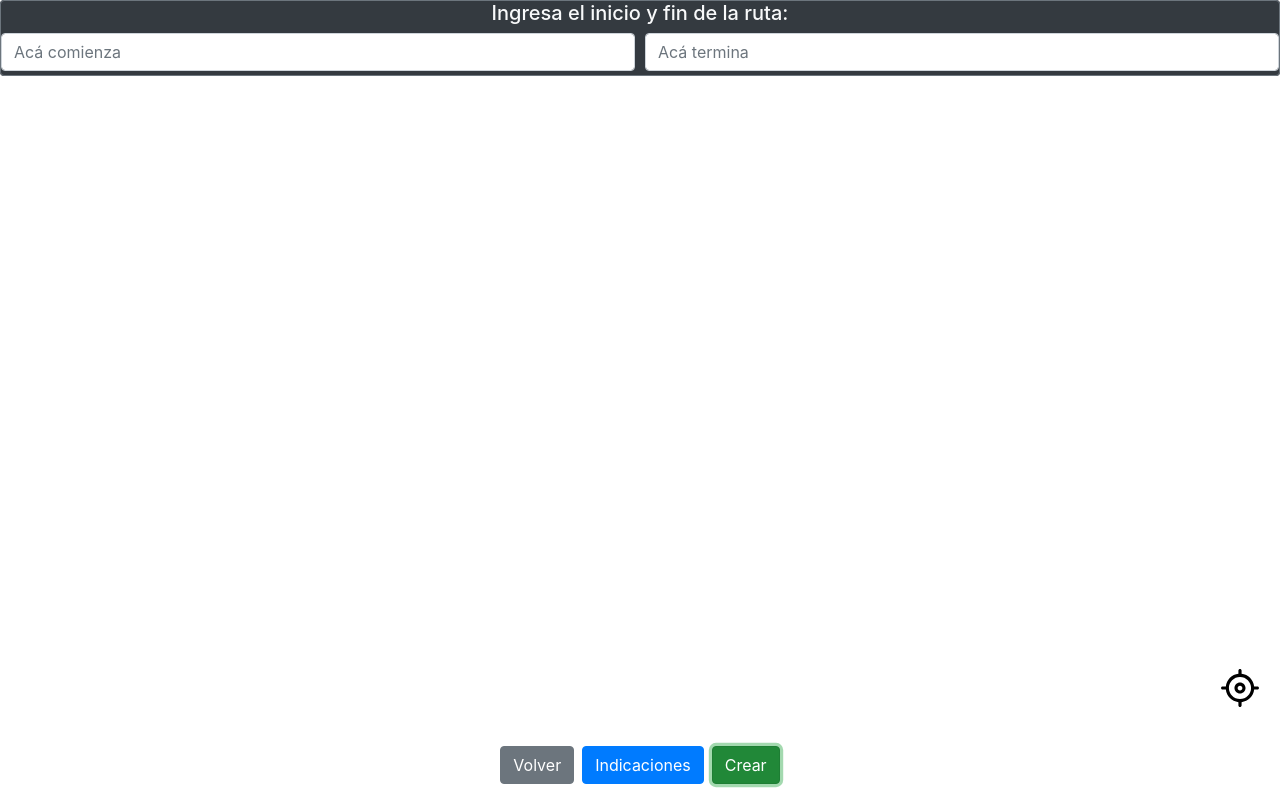
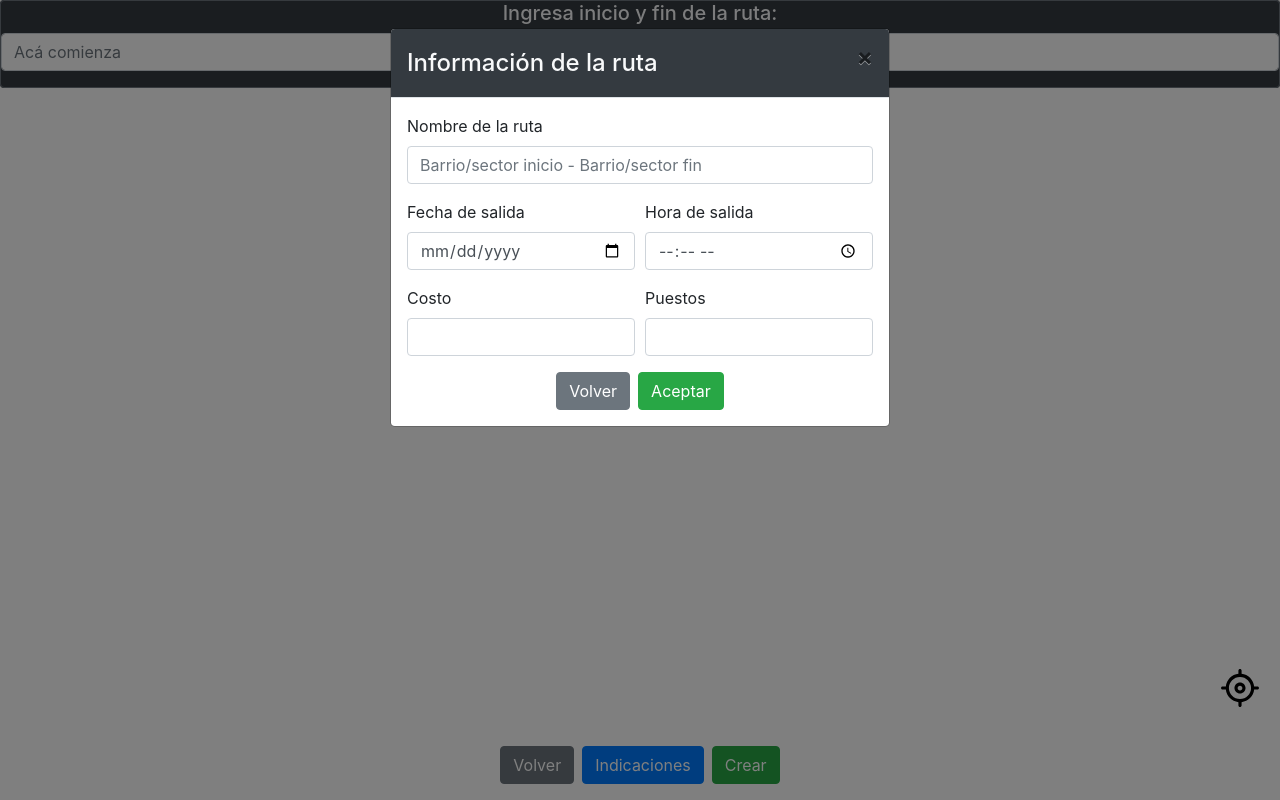
Before and after one commit to machucagelvez/carpooling-front, a React (Create React App) app: page /createroute in a window 1280 px wide. Both pictures are taken after a click on the button "Crear". Built offline with nearby package versions, Linux system fonts and the light colour scheme.

Commit message:
Guardar ruta

```diff
--- /dev/null
+++ b/src/components/ModalNewRoute.js
@@ -0,0 +1,167 @@
+import { Formik } from 'formik';
+import { useState } from 'react'
+import { withRouter } from "react-router-dom";
+import {Modal, Button, Form, Col, Row } from 'react-bootstrap'
+import * as yup from 'yup';
+
+const schema = yup.object().shape({
+    routeName: yup.string().required('Campo obligatorio'),
+    schedule: yup.string().required('Campo obligatorio'),
+    time: yup.string().required('Campo obligatorio'),
+    cost: yup.number().required('Campo obligatorio'),
+    spaces: yup.number().required('Campo obligatorio')
+})
+
+function SaveRoute(values) {
+    console.log(values)
+    fetch('http://localhost:4000/route',{
+            method: 'POST',
+            body:JSON.stringify(values),
+            headers:{
+                'Accept': 'application/json',
+                'Content-Type': 'application/json'
+            }
+        })
+        .then(res => res.json())
+        .then(data => {
+            if(data.message!=='Ruta creada') {
+                return window.alert(data.message)
+            }else{
+                //this.props.history.push('/routes')
+                return console.log(data)
+            }
+
+        })
+}
+
+function ModalNewRoute() {
+    const [show, setShow] = useState(false);
+
+    const handleClose = () => setShow(false);
+    const handleShow = () => setShow(true);
+
+    return (
+        <>
+            <Button className="btn btn-success" onClick={handleShow}>
+                Crear
+            </Button>
+
+            <Modal show={show} onHide={handleClose} >
+                <Modal.Header className="bg-dark" closeButton>
+                <Modal.Title className="text-light" >Información de la ruta</Modal.Title>
+                </Modal.Header>
+                <Modal.Body>
+                    <Formik
+                        validationSchema={schema}
+                        onSubmit={(values, actions) => {
+                            SaveRoute(values)
+                            actions.setSubmitting(false);
+
+                        }}
+                        initialValues={{
+                            routeName: '',
+                            schedule: '',
+                            time: '',
+                            cost: '',
+                            spaces: ''
+                        }}
+                    >
+                        {({
+                            handleSubmit,
+                            handleChange,
+                            handleBlur,
+                            values,
+                            touched,
+                            errors
+                        }) => (
+                            <Form noValidate onSubmit={handleSubmit}>
+                                <Form.Group>
+                                    <Form.Label>Nombre de la ruta</Form.Label>
+                                    <Form.Control
+                                        type="text"
+                                        placeholder="Barrio/sector inicio - Barrio/sector fin"
+                                        name="routeName"
+                                        value={values.routeName}
+                                        onChange={handleChange}
+                                        onBlur={handleBlur}
+                                        isInvalid={touched.routeName && errors.routeName}
+                                    />
+                                    <Form.Control.Feedback type="invalid">
+                                        {errors.routeName}
+                                    </Form.Control.Feedback>
+                                </Form.Group>
+                                <Form.Row>
+                                    <Form.Group as={Col}>
+                                        <Form.Label>Fecha de salida</Form.Label>
+                                        <Form.Control
+                                            type="date"
+                                            name="schedule"
+                                            value={values.schedule}
+                                            onChange={handleChange}
+                                            onBlur={handleBlur}
+                                            isInvalid={touched.schedule && errors.schedule}
+                                        />
+                                        <Form.Control.Feedback type="invalid">
+                                            {errors.schedule}
+                                        </Form.Control.Feedback>
+                                    </Form.Group>
+                                    <Form.Group as={Col}>
+                                        <Form.Label>Hora de salida</Form.Label>
+                                        <Form.Control
+                                            type="time"
+                                            name="time"
+                                            value={values.time}
+                                            onChange={handleChange}
+                                            onBlur={handleBlur}
+                                            isInvalid={touched.time && errors.time}
+                                        />
+                                        <Form.Control.Feedback type="invalid">
+                                            {errors.time}
+                                        </Form.Control.Feedback>
+                                    </Form.Group>
+                                </Form.Row>
+                                <Form.Row>
+                                    <Form.Group as={Col}>
+                                        <Form.Label>Costo</Form.Label>
+                                        <Form.Control
+                                            type="number"
+                                            name="cost"
+                                            value={values.cost}
+                                            onChange={handleChange}
+                                            onBlur={handleBlur}
+                                            isInvalid={touched.cost && errors.cost}
+                                        />
+                                        <Form.Control.Feedback type="invalid">
+                                            {errors.cost}
+                                        </Form.Control.Feedback>
+                                    </Form.Group>
+                                    <Form.Group as={Col}>
+                                        <Form.Label>Puestos</Form.Label>
+                                        <Form.Control
+                                            type="number"
+                                            name="spaces"
+                                            value={values.spaces}
+                                            onChange={handleChange}
+                                            onBlur={handleBlur}
+                                            isInvalid={touched.spaces && errors.spaces}
+                                        />
+                                        <Form.Control.Feedback type="invalid">
+                                            {errors.spaces}
+                                        </Form.Control.Feedback>
+                                    </Form.Group>
+                                </Form.Row>
+                                <Row className="justify-content-center">
+                                    <Button variant="secondary mr-2" onClick={handleClose}>Volver</Button>
+                                    <Button variant="success" type="submit" >Aceptar</Button>
+                                </Row>
+                            </Form>
+                        )}
+
+                    </Formik>
+                </Modal.Body>
+            </Modal>
+        </>
+    );
+}
+
+export default withRouter(ModalNewRoute)
--- a/src/index.js
+++ b/src/index.js
@@ -6,10 +6,8 @@ import reportWebVitals from './reportWebVitals';
 import 'bootstrap/dist/css/bootstrap.min.css';
 
 ReactDOM.render(
-  <React.StrictMode>
-    <App />
-  </React.StrictMode>,
-  document.getElementById('root')
+    <App />,
+    document.getElementById('root')
 );
 
 // If you want to start measuring performance in your app, pass a function
--- a/src/pages/AvailableRoutes.js
+++ b/src/pages/AvailableRoutes.js
@@ -39,7 +39,6 @@ class AvailableRoutes extends Component {
                     carpooler: route.data.carpooler,
                     cost: route.data.cost
                 })
-                //const data = this.state
                 const {routes, ...rest} = this.state
                 console.log(rest);
                 this.props.history.push('/viewroute', rest)
--- a/src/pages/CreateRoute.js
+++ b/src/pages/CreateRoute.js
@@ -1,40 +1,31 @@
-//import { Link } from 'react-router-dom'
+import { Form, Col } from 'react-bootstrap'
+import ModalNewRoute from '../components/ModalNewRoute'
 import currentPosition from '../images/gps.svg'
 import './styles/CreateRoute.css'
 
-function SearchBar() {
+function RouteForm() {
     return(
-        <div className="fixed-top">
-            <fieldset className="border border-secondary rounded bg-dark">
-                <h5 className="text-center text-secondary text-light">Ingresa el inicio y fin de la ruta:</h5>
-                <form className="mb-1">
-                    <div className="form-row">
-                        <div className="col">
-                            <input type="text" className="form-control" placeholder="Acá comienza"/>
-                        </div>
-                        <div className="col">
-                            <input type="text" className="form-control" placeholder="Acá termina"/>
-                        </div>
+        <div>
+            <fieldset className="border border-secondary rounded bg-dark fixed-top">
+                <h5 className="text-center text-light">Ingresa inicio y fin de la ruta:</h5>
+                <Form>
+                    <Form.Row>
+                        <Form.Group as={Col}>
+                            <Form.Control type="text" className="form-control" placeholder="Acá comienza"/>
+                        </Form.Group>
+                        <Form.Group as={Col}>
+                            <Form.Control type="text" className="form-control" placeholder="Acá termina"/>
+                        </Form.Group>
+                    </Form.Row>
+
+                    <div className="row justify-content-center fixed-bottom mb-3">
+                        <button to="/routes" type="button" className="btn btn-secondary mr-2">Volver</button>
+                        <button type="button" className="btn btn-primary mr-2">Indicaciones</button>
+                        <ModalNewRoute type="button" className="btn btn-success">Crear</ModalNewRoute>
                     </div>
-                </form>
+                </Form>
             </fieldset>
-        </div>
-    )
-}
-
-function ActionButtons() {
-    return(
-        <div >
-            <div>
-                <img src={currentPosition} className="position ml-4 mr-2 btn" alt="Locate me" />
-            </div>
-            <div className="row justify-content-center fixed-bottom mb-3">
-                <div>
-                    <button to="/routes" type="button" className="btn btn-secondary mr-2">Volver</button>
-                    <button type="button" className="btn btn-primary mr-2">Indicaciones</button>
-                    <button type="button" className="btn btn-success">Crear</button>
-                </div>
-            </div>
+            <img src={currentPosition} className="position ml-4 mr-2 btn" alt="Locate me" />
         </div>
     )
 }
@@ -43,9 +34,7 @@ function CreateRoute() {
 
     return (
         <div>
-            <SearchBar />
-
-            <ActionButtons />
+            <RouteForm />
 
         </div>
     )
--- a/src/pages/ViewRoute.js
+++ b/src/pages/ViewRoute.js
@@ -1,3 +1,4 @@
+import { Component } from 'react'
 import { Link } from 'react-router-dom'
 
 function Header(props) {
@@ -54,16 +55,30 @@ function Footer(props) {
     )
 }
 
-function ViewRoute(props) {
+class ViewRoute extends Component {
 
-    return (
-        <div className="border border-secondary rounded">
-            <Header name={props.location.state.routeName}/>
+    constructor(props) {
+        super(props)
+        this.state = {
+            routeId: props.location.state.routeId,
+            schedule: props.location.state.schedule,
+            routeName: props.location.state.routeName,
+            carpooler: props.location.state.carpooler,
+            cost:props.location.state.cost
+        }
+    }
 
-            <Footer route={props.location.state} />
+    render() {
 
-        </div>
-    )
+        return (
+            <div className="border border-secondary rounded">
+                <Header name={this.state.routeName}/>
+
+                <Footer route={this.state} />
+
+            </div>
+        )
+    }
 }
 
 export default ViewRoute
```
Also changed, not shown: src/components/ModalTerms.js (+5 -4 lines), src/pages/Register.js (+12 -28 lines).
